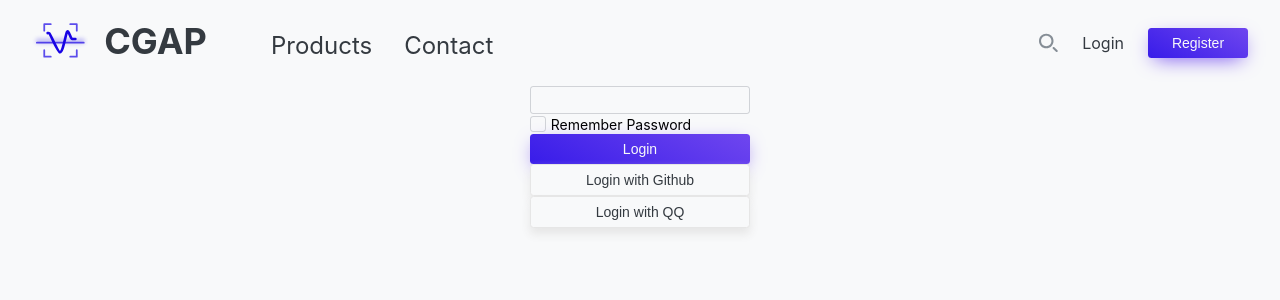
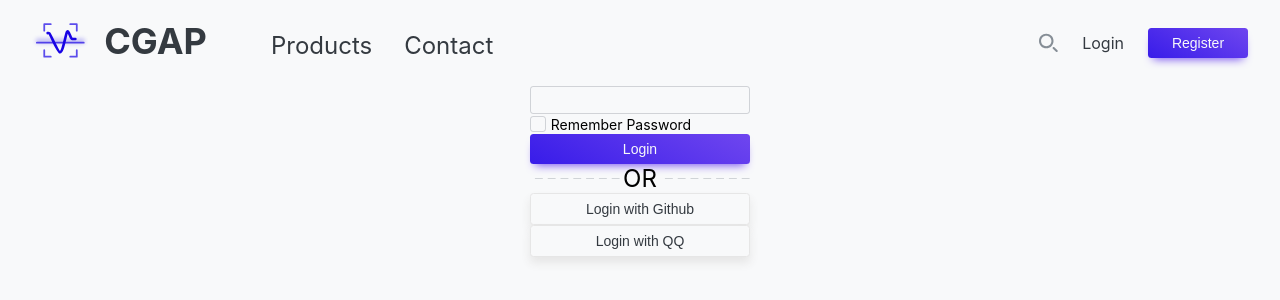
Before and after one commit to HopeStudio/Deep-Learning-based-Chemical-Graphics-Analysis-Platform-FE, a React (Create React App) app: page /login in a window 1280 px wide. Shown: the top 300 px of the page. Built offline with nearby package versions, Linux system fonts and the light colour scheme.

Commit message:
:dizzy: feature (divider) add divider

```diff
--- a/src/components/button/button.module.scss
+++ b/src/components/button/button.module.scss
@@ -47,7 +47,7 @@
 .type-gradient {
   color: var(--color-light);
   background: var(--color-gradient);
-  box-shadow: 0 6px 20px -6px #6F46EF;
+  box-shadow: 0 6px 10px -5px #6F46EF;
 }
 
 .type-normal {
--- /dev/null
+++ b/src/components/divider/divider.module.scss
@@ -0,0 +1,23 @@
+.container {
+  display: flex;
+  justify-content: space-between;
+  align-items: center;
+
+  &::before,
+  &::after {
+    content: '';
+    flex: 1 1 auto;
+    height: 1px;
+    background: linear-gradient(to left, var(--color-border), var(--color-border) 60%,var(--color-bg) 60%, var(--color-bg) 100%);
+    background-size: .8rem;
+    background-repeat: repeat-x;
+  }
+}
+
+.text {
+  flex: 0 0 auto;
+  color: black;
+  font-size: var(--size-h4);
+
+  padding: 0 .2rem;
+}
--- /dev/null
+++ b/src/components/divider/divider.tsx
@@ -0,0 +1,19 @@
+import React from 'react'
+import classnames from 'classnames'
+import Classes from './divider.module.scss'
+
+export type DividerProps = React.ComponentPropsWithRef<'div'>
+
+const Divider: React.FC<DividerProps> = props => {
+  const { children, className: injectClassName, ...rest } = props
+
+  const className = classnames(Classes.container, injectClassName)
+
+  return (
+    <div className={className} {...rest}>
+      <div className={Classes.text}>{children}</div>
+    </div>
+  )
+}
+
+export default Divider
--- a/src/components/index.ts
+++ b/src/components/index.ts
@@ -2,10 +2,12 @@ import Button from './button/button'
 import Logo from './logo/logo'
 import Input from './input/input'
 import CheckboxItem from './checkboxItem/checkboxItem'
+import Divider from './divider/divider'
 
 export {
   Button,
   Logo,
   Input,
   CheckboxItem,
+  Divider,
 }
--- a/src/containers/loginForm/loginForm.tsx
+++ b/src/containers/loginForm/loginForm.tsx
@@ -1,5 +1,5 @@
 import React, { useState } from 'react'
-import { Input, CheckboxItem, Button } from '../../components'
+import { Input, CheckboxItem, Button, Divider } from '../../components'
 
 const LoginForm: React.FC = () => {
   const [checked, setChecked] = useState(false)
@@ -17,6 +17,10 @@ const LoginForm: React.FC = () => {
         Login
       </Button>
 
+      <Divider>
+        OR
+      </Divider>
+
       <Button type="normal" size="auto">Login with Github</Button>
       <Button type="normal" size="auto">Login with QQ</Button>
     </form>
```
